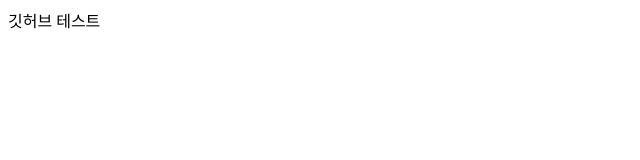
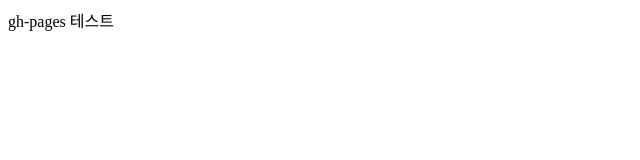
Before and after one commit to apple2em/test1Git, a plain HTML site: page index.html in a window 1280 px wide. Shown: the full height of the page, 0-640 px from the left. Drawn offline with Linux system fonts and the light colour scheme.

Commit message:
gh-pages 테스트 수정 Signed-off-by: Kim,kiyoung <time2400@gmail.com>

```diff
--- a/index.html
+++ b/index.html
@@ -30,7 +30,8 @@
 </head>
 
 <body>
-깃허브 테스트
+gh-pages 테스트
+
 </body>
 
 </html>
```
